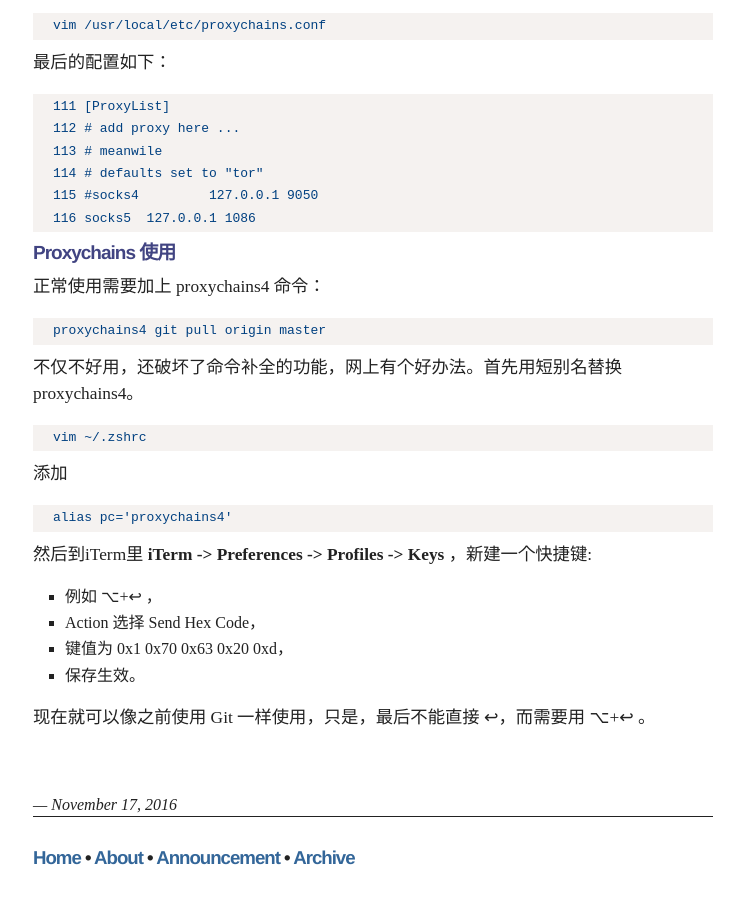
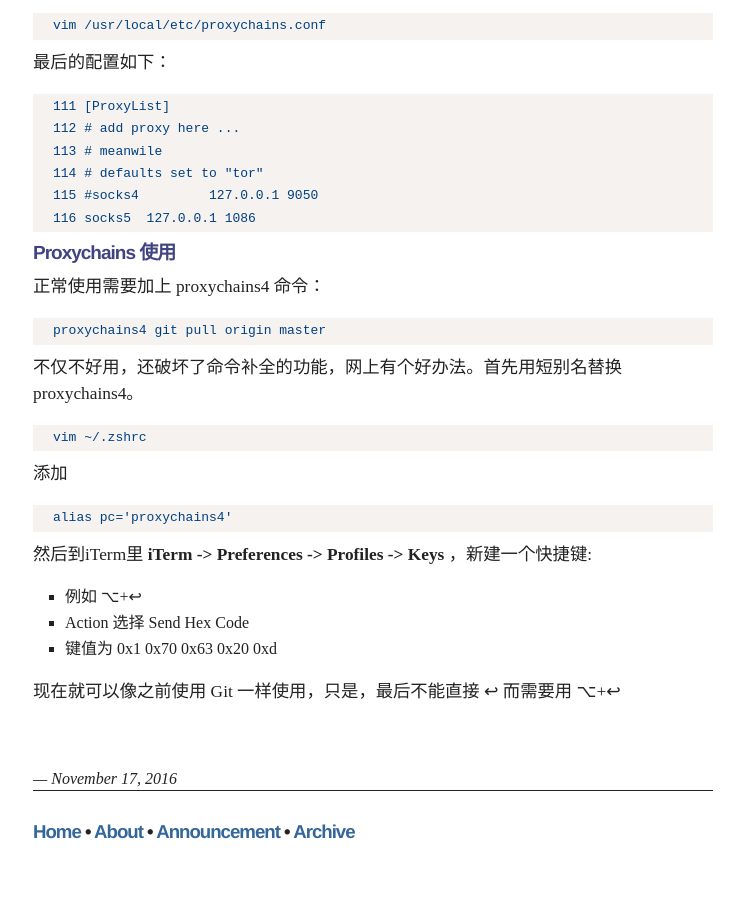
Before and after one commit to villim/villim.github.io, a Jekyll site: the page built from _posts/2016-11-17-shawdowsocks-first-experience.md, in a window 1280 px wide and 900 px high, scrolled down 1712 px. Shown: the whole window, without its empty margins (142-886 px from the left). Built offline with Jekyll 4.4.1, drawn with Linux system fonts in a browser that asks for light colours; nearby versions of some CDN libraries; after the commit the page ends 2585 px from its top, so only the background shows below that; some of the changed text lies outside the part shown.

Commit message:
final amend

```diff
--- a/_posts/2016-11-17-shawdowsocks-first-experience.md
+++ b/_posts/2016-11-17-shawdowsocks-first-experience.md
@@ -1,5 +1,5 @@
 ---
-title: shadowsocks 初体验
+title: Shadowsocks 初体验
 layout: post
 ---
 
@@ -81,9 +81,8 @@ alias pc='proxychains4'
 然后到iTerm里 **iTerm -> Preferences -> Profiles -> Keys**
 ，新建一个快捷键:
 
-* 例如 ⌥+↩︎ ，
-* Action 选择 Send Hex Code，
-* 键值为 0x1 0x70 0x63 0x20 0xd，
-* 保存生效。
+* 例如 ⌥+↩︎
+* Action 选择 Send Hex Code
+* 键值为 0x1 0x70 0x63 0x20 0xd
 
-现在就可以像之前使用 Git 一样使用，只是，最后不能直接 ↩︎，而需要用 ⌥+↩︎ 。
+现在就可以像之前使用 Git 一样使用，只是，最后不能直接 ↩︎ 而需要用 ⌥+↩︎
```
Also changed, not shown: other parts of _posts/2016-11-17-shawdowsocks-first-experience.md (+1 -1 lines).
